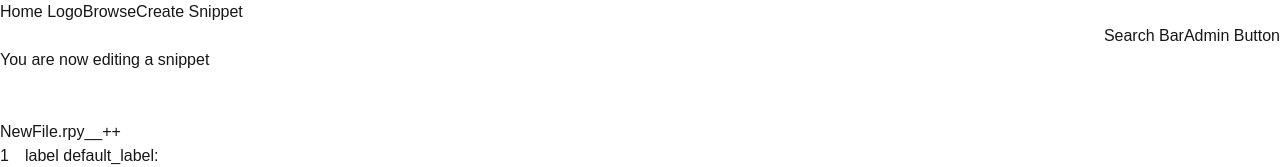
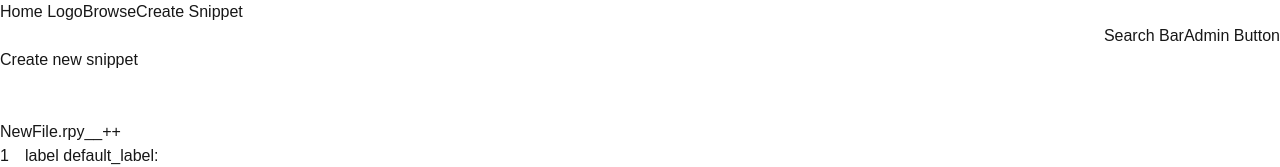
Before and after one commit to coreman14/Renpy-Snippets, a Next.js app: page /entry/new in a window 1280 px wide. Shown: the top 167 px of the page. Built offline with nearby package versions, Linux system fonts and the light colour scheme.

Commit message:
Now correctly changes text based on if it's editing or creating

```diff
--- a/src/app/components/createSnippet.tsx
+++ b/src/app/components/createEditSnippet.tsx
@@ -9,9 +9,9 @@ export default function CreateOrEditSnippet(props: {
     form_action: (files : (typeof renpyfilesTable.$inferSelect)[], formData: FormData) => Promise<void>;
     entry_files: (typeof renpyfilesTable.$inferSelect)[];
     entry?: (typeof renpyTable.$inferSelect);
+    editing?: boolean;
 }) {
   //TODO: For addtional tags, we should add a ? button that when you hover will tell you all the things, "Addtional index for search", "You can enter multiple tags by seperating them with commas"
-  //TODO: Because I dont want to add extra validation, since all I care about is that the title is entered, we will have to add some CSS for the tab as I have replaced all buttons with spans cause it causes the title to get mad and say it's required
   const [files, setFiles] = useState(props.entry_files);
   const [currentTab, setCurrentTab] = useState(0);
   const [editfileName, setEditfileName] = useState(false);
@@ -77,7 +77,7 @@ export default function CreateOrEditSnippet(props: {
   return (
     <form action={formActionWithFiles} className="text-cyan-500 m-2">
     <input type="hidden" name="id" id="id" value={props.entry?.id}></input>
-    <h1>You are now editing a snippet</h1>
+    <h1>{props.editing ? "Create new snippet" : "Editing Snippet" }</h1>
     <br/>
     <br/>
     <div className="tab">
@@ -114,14 +114,16 @@ export default function CreateOrEditSnippet(props: {
     <label htmlFor="catagory">Catagory: </label><input type="text" name="catagory" id="catagory" defaultValue={props.entry?.catagory || ""}></input><br/><br/>
     <label htmlFor="tags">Additional Tags: </label><input type="text" name="tags" id="tags" placeholder="Use commas to enter multiple tags" defaultValue={props.entry?.tags || ""}></input><br/><br/>
     <label htmlFor="description">Description: </label><textarea name="description" id="description" defaultValue={props.entry?.description || ""}></textarea><br/><br/>
-    <SubmitButton/>
+    <SubmitButton editMode={props.editing}/>
     </form>
 
   );
 }
 
 
-function SubmitButton() {
+function SubmitButton(props: {
+  editMode?: boolean;
+}) {
   const { pending } = useFormStatus();
-  return <button type="submit" disabled={pending} className="disabled:text-black">{pending ? "Uploading" : "Create"}</button>
+  return <button type="submit" disabled={pending} className="disabled:text-black">{pending ? "Uploading" : props.editMode ? "Create" : "Submit Changes" }</button>
 }
--- a/src/app/entry/edit/[id]/page.tsx
+++ b/src/app/entry/edit/[id]/page.tsx
@@ -2,7 +2,7 @@ import { cookies } from 'next/headers'
 import { renpyTable, db, renpyfilesTable } from "@/db/schema";
 import { eq } from "drizzle-orm";
 import { redirect } from 'next/navigation';
-import CreateOrEditSnippet from '@/app/components/createSnippet';
+import CreateOrEditSnippet from '@/app/components/createEditSnippet';
 import { editSnippet } from '@/app/api';
 export default async function ViewEntry(props: {
   params: Promise<{ id: number }>;
--- a/src/app/entry/new/page.tsx
+++ b/src/app/entry/new/page.tsx
@@ -1,9 +1,9 @@
 import {renpyFileDefaultNewFile } from "@/db/schema";
-import CreateOrEditSnippet from '@/app/components/createSnippet';
+import CreateOrEditSnippet from '@/app/components/createEditSnippet';
 import { createSnippet } from '@/app/api';
-export default async function ViewEntry() {
+export default async function EditEntry() {
   const entry_files = [renpyFileDefaultNewFile]
   entry_files[0].filename = "NewFile.rpy"
-  return <CreateOrEditSnippet entry_files={entry_files} form_action={createSnippet}></CreateOrEditSnippet>
+  return <CreateOrEditSnippet entry_files={entry_files} form_action={createSnippet} editing={true}></CreateOrEditSnippet>
 
 }
```
Also changed, not shown: 1 other file (tests, documents, lock files or other folders).
